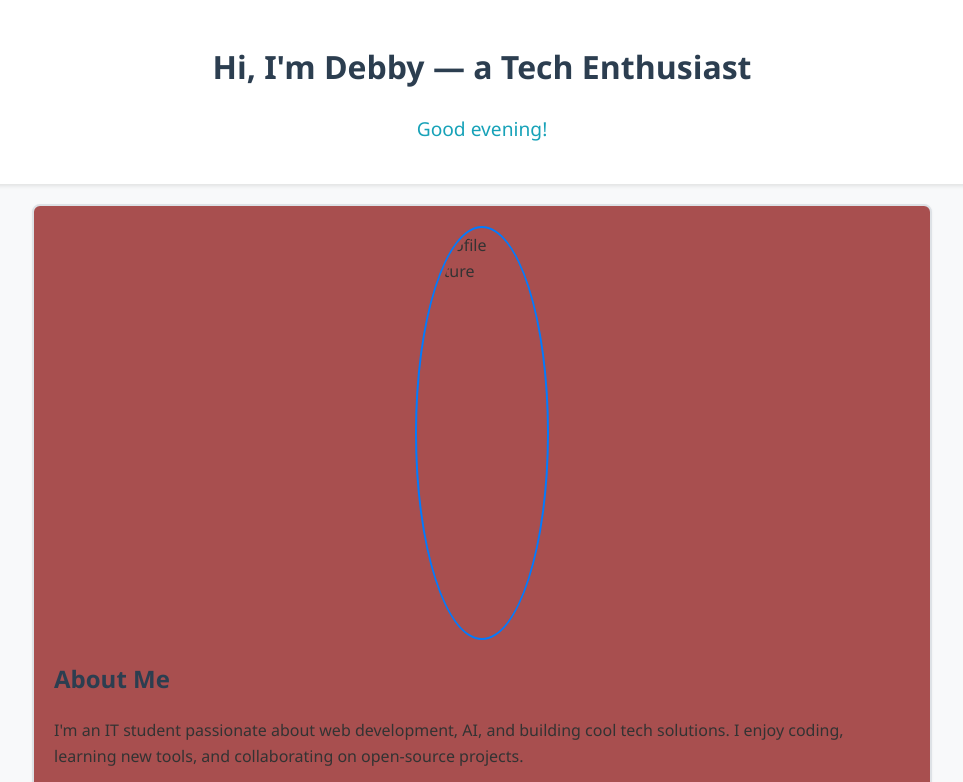
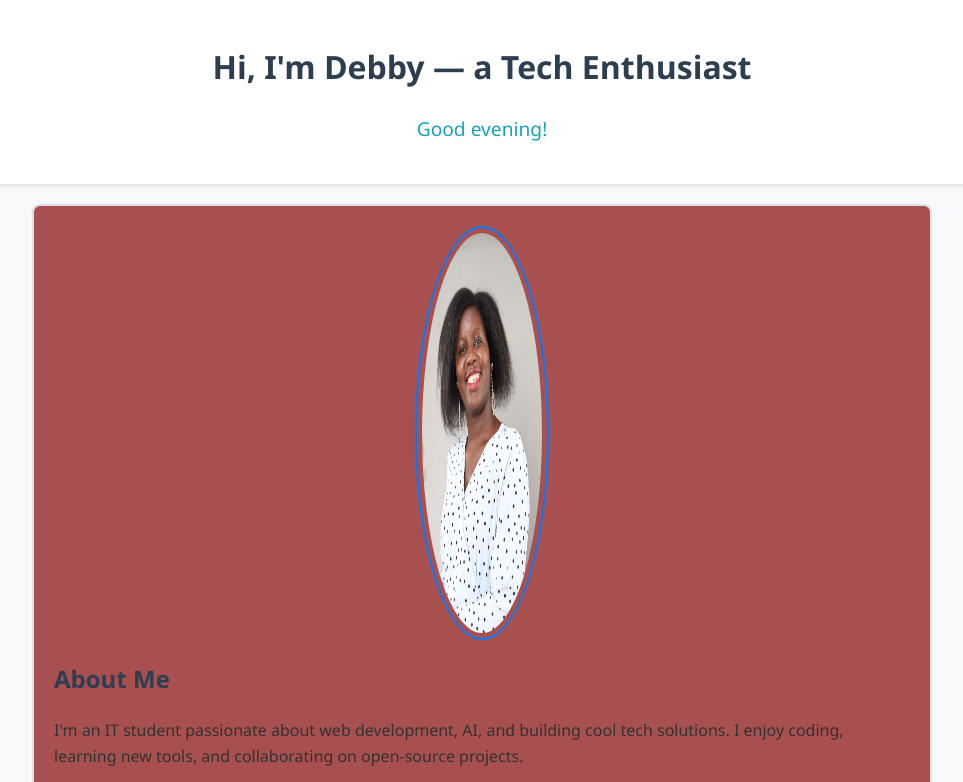
Before and after one commit to Pascal-coder-web/DEBRAH, a plain HTML site: page index.html in a window 1280 px wide. Shown: the top 782 px of the page, without its empty margins (158-1121 px from the left). Drawn offline with Linux system fonts and the light colour scheme; files whose address does not match are found by name.

Commit message:
Update index.html

```diff
--- a/index.html
+++ b/index.html
@@ -14,7 +14,7 @@
 
   <main>
     <section id="bio">
-      <img src="C:\Users\PASSIEH M\Downloads\WhatsApp Image 2025-04-24 at 2.03.56 PM.jpeg" width="600" height="400" alt="Profile Picture" class="profile-pic">
+      <img src="C:\Users\PASSIEH M\OneDrive\Desktop\HTML PRATICE\website.html\images\Debz profile.jpeg" width="600" height="400" alt="Profile Picture" class="profile-pic">
       <h2>About Me</h2>
       <p>I'm an IT student passionate about web development, AI, and building cool tech solutions. I enjoy coding, learning new tools, and collaborating on open-source projects.</p>
       <button onclick="expandBio()">Read More</button>
```
